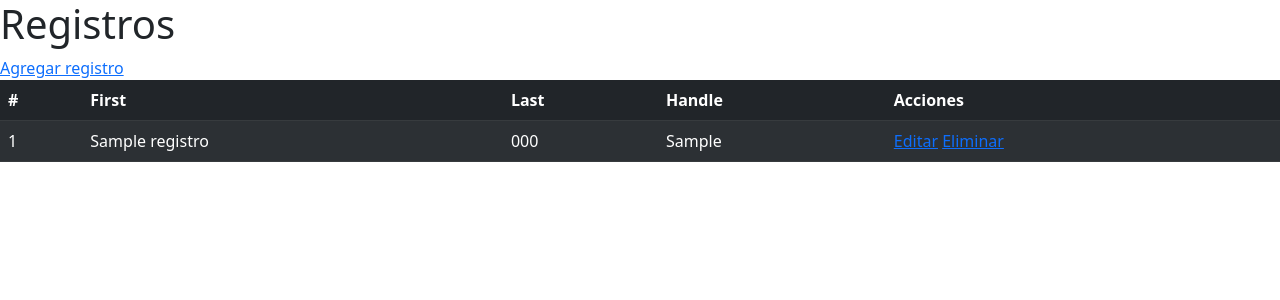
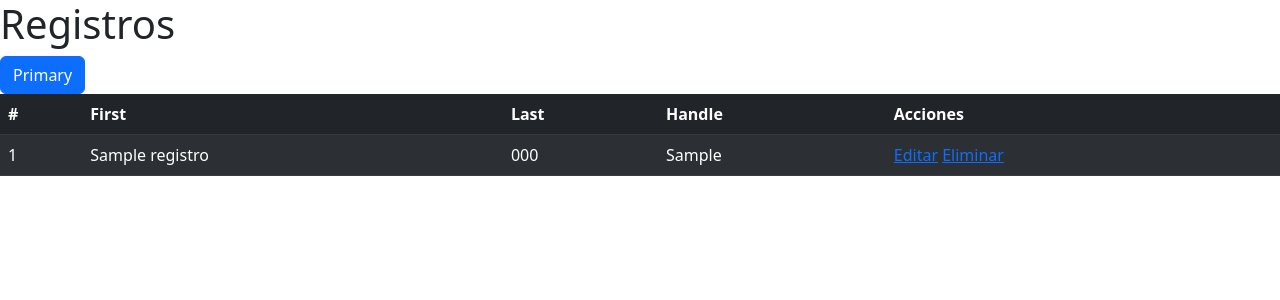
Before and after one commit to Arleyrs/Flask, a Flask app: page / in a window 1280 px wide. Shown: the top 300 px of the page. Run offline with Flask 3, Linux system fonts and the light colour scheme; tables that the repository leaves empty or names only in its code hold one stand-in row (values such as "Sample post"); some libraries are stand-ins or nearby versions.

Commit message:
CRUD funcion guardar

```diff
--- a/templates/index.html
+++ b/templates/index.html
@@ -1,3 +1,13 @@
+<!-- Arley Alfonso Rojas Sierra
+   #                                     #                                                 ######                                  #####
+  # #   #####  #      ###### #   #      # #   #      ######  ####  #    #  ####   ####     #     #  ####       #   ##    ####     #     # # ###### #####  #####    ##
+ #   #  #    # #      #       # #      #   #  #      #      #    # ##   # #      #    #    #     # #    #      #  #  #  #         #       # #      #    # #    #  #  #
+#     # #    # #      #####    #      #     # #      #####  #    # # #  #  ####  #    #    ######  #    #      # #    #  ####      #####  # #####  #    # #    # #    #
+####### #####  #      #        #      ####### #      #      #    # #  # #      # #    #    #   #   #    #      # ######      #          # # #      #####  #####  ######
+#     # #   #  #      #        #      #     # #      #      #    # #   ## #    # #    #    #    #  #    # #    # #    # #    #    #     # # #      #   #  #   #  #    #
+#     # #    # ###### ######   #      #     # ###### #       ####  #    #  ####   ####     #     #  ####   ####  #    #  ####      #####  # ###### #    # #    # #    #
+-->
+
 <!DOCTYPE html>
 <html>
 <head>
@@ -9,9 +19,8 @@
 </head>
 <body>
     <h1>Registros</h1>
-    <a href="/agregar">Agregar registro</a>
-
-
+    <!-- <a href="/agregar">Agregar registro</a> -->
+    <a href="/agregar" class="btn btn-primary">Primary</a>
 
     <div class="container">
         <div class="form-container">
@@ -70,5 +79,6 @@
         </tbody>
         {% endfor %}
       </table>
+
 </body>
 </html>
```
